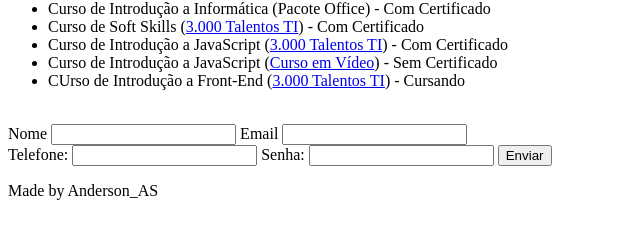
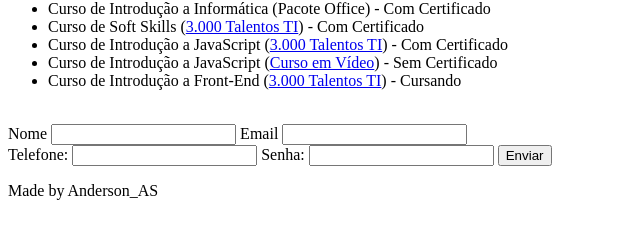
Before and after one commit to Anderson-A15-Silva/exercicio-html, a plain HTML site: page index.html in a window 1280 px wide. Shown: the part 502-740 px from the top of the page, 0-640 px from the left. Drawn offline with Linux system fonts and the light colour scheme.

Commit message:
Adicionando versão atualizada de index.html

```diff
--- a/index.html
+++ b/index.html
@@ -39,7 +39,7 @@
                     <li> Curso de Soft Skills (<a href="https://www.senacrs.com.br/hotsite/talentosti/index.php">3.000 Talentos TI</a>) - Com Certificado </li>
                     <li> Curso de Introdução a JavaScript (<a href="https://www.senacrs.com.br/hotsite/talentosti/index.php">3.000 Talentos TI</a>) - Com Certificado </li>
                     <li> Curso de Introdução a JavaScript (<a href="https://www.cursoemvideo.com/Curso em Vídeo">Curso em Vídeo</a>) - Sem Certificado</li>
-                    <li> CUrso de Introdução a Front-End (<a href="https://www.senacrs.com.br/hotsite/talentosti/index.php">3.000 Talentos TI</a>) - Cursando </li>
+                    <li> Curso de Introdução a Front-End (<a href="https://www.senacrs.com.br/hotsite/talentosti/index.php">3.000 Talentos TI</a>) - Cursando </li>
                 </ul>
                 <br/>
                 <form action="/" method="post"/>
```
